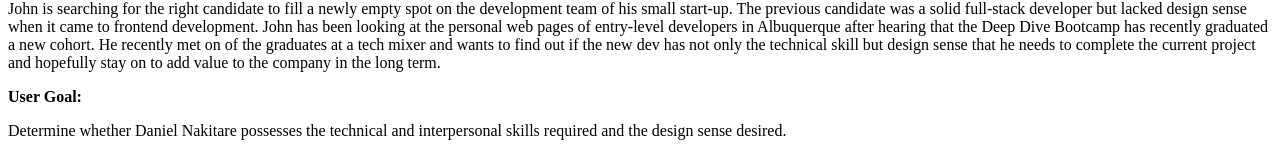
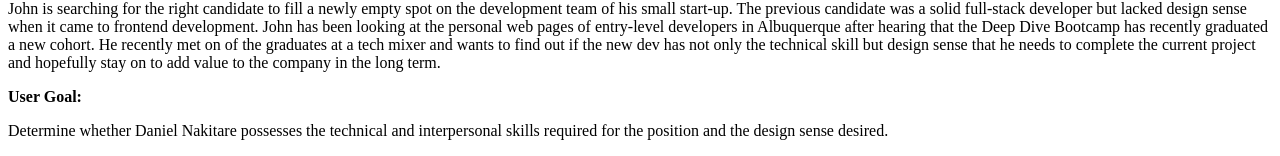
Before and after one commit to Dnakitare/my-pwp-daniel-nakitare, a PHP site: page /milestone-1.php in a window 1280 px wide. Shown: the part 1376-1532 px from the top of the page. Run offline with PHP 8.4, Linux system fonts and the light colour scheme.

Commit message:
Edited structure

```diff
--- a/public_html/documentation/milestone-1.php
+++ b/public_html/documentation/milestone-1.php
@@ -1,9 +1,11 @@
 <!DOCTYPE html>
 <html lang="en">
+
 	<head>
 		<meta charset="UTF-8">
 		<title>Daniel Nakitare's PWP: Milestone 1</title>
 	</head>
+
 	<body>
 		<h2>Purpose</h2>
 		<p>To provide potential employers with my information and show case my portfolio.</p>
@@ -44,8 +46,10 @@
 		<p><strong>Motivation:</strong></p>
 		<p>Looking for a full-stack developer to replace a departing team member on a critical project that is already behind schedule.</p>
 		<p><strong>User Case:</strong></p>
-		<p>John is searching for the right candidate to fill a newly empty spot on the development team of his small start-up. The previous candidate was a solid full-stack developer but lacked design sense when it came to frontend development. John has been looking at the personal web pages of entry-level developers in Albuquerque after hearing that the Deep Dive Bootcamp has recently graduated a new cohort. He recently met on of the graduates at a tech mixer and wants to find out if the new dev has not only the technical skill but design sense that he needs to complete the current project and hopefully stay on to add value to the company in the long term.</p>
+		<p>John is searching for the right candidate to fill a newly empty spot on the development team of his small start-up. The previous candidate was a solid full-stack developer but lacked design sense when it came to frontend development. John has
+			been looking at the personal web pages of entry-level developers in Albuquerque after hearing that the Deep Dive Bootcamp has recently graduated a new cohort. He recently met on of the graduates at a tech mixer and wants to find out if the new dev
+			has not only the technical skill but design sense that he needs to complete the current project and hopefully stay on to add value to the company in the long term.</p>
 		<p><strong>User Goal:</strong></p>
-		<p>Determine whether Daniel Nakitare possesses the technical and interpersonal skills required and the design sense desired.</p>
+		<p>Determine whether Daniel Nakitare possesses the technical and interpersonal skills required for the position and the design sense desired.</p>
 	</body>
 </html>
```
Lines whose indentation alone changed are shown as unchanged.
